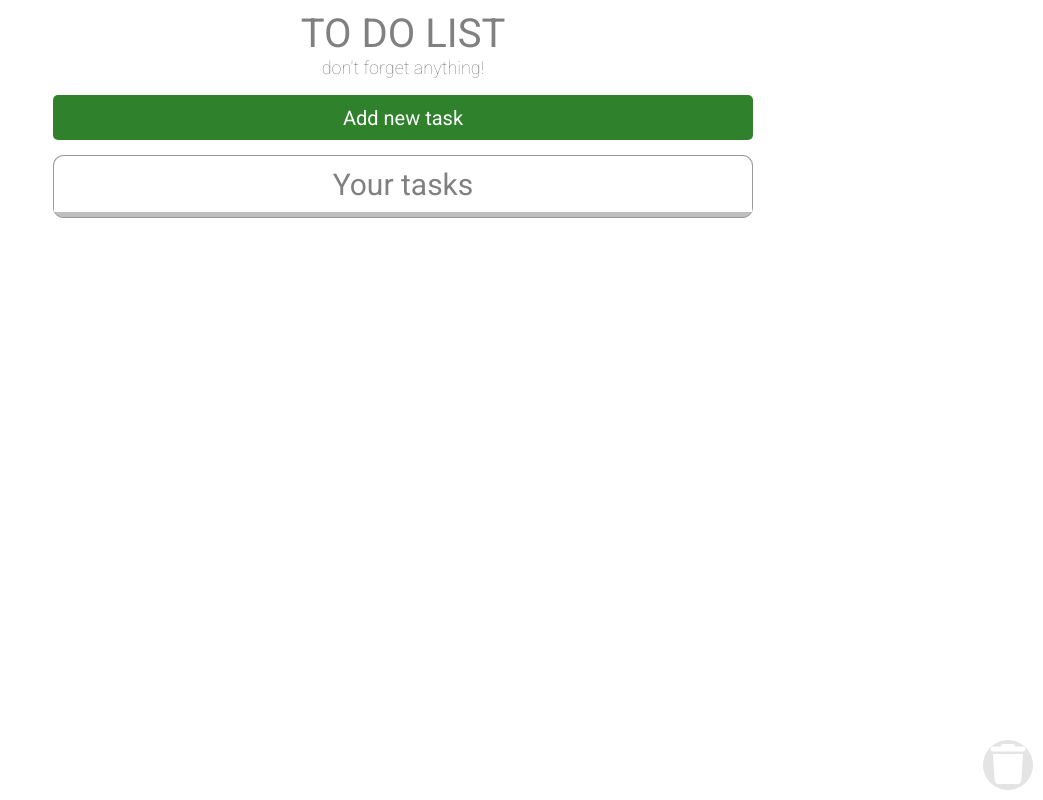
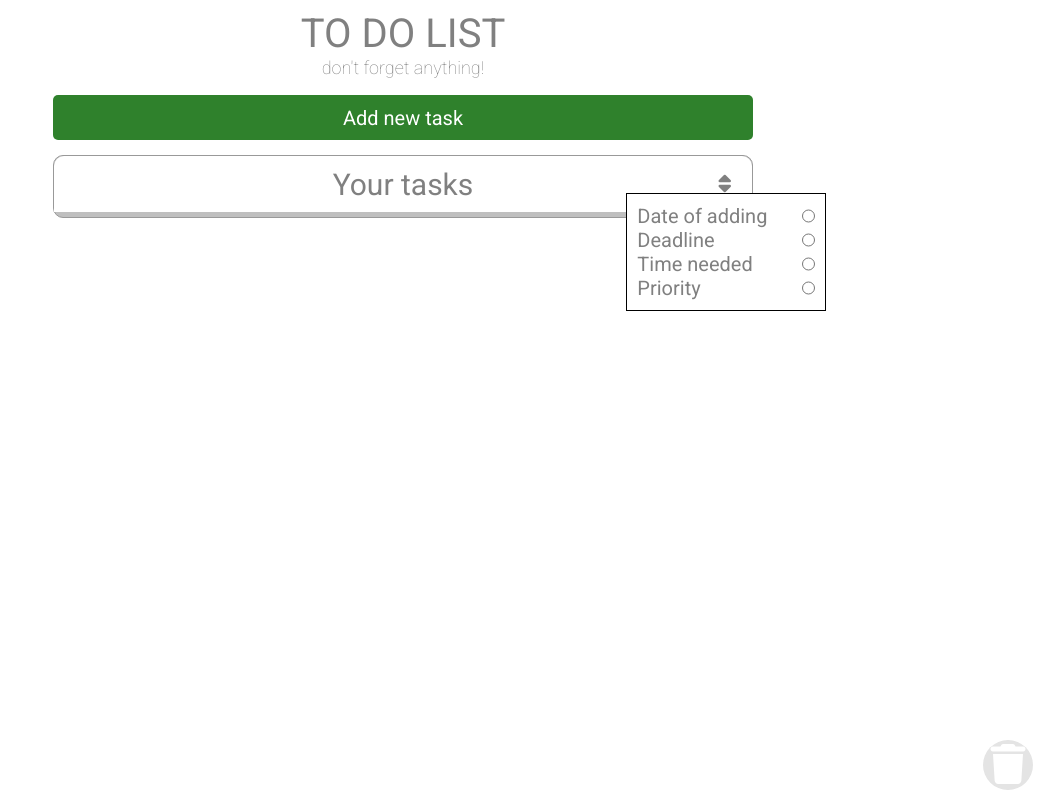
Before and after one commit to walczak1404/to-do-list, a plain HTML site: page index.html in a window 1280 px wide. Shown: the whole page, without its empty margins (237-1280 px from the left). Drawn offline with Linux system fonts and the light colour scheme.

Commit message:
improve sorting, add sort container on page

```diff
--- a/index.html
+++ b/index.html
@@ -54,11 +54,6 @@
                      <div class="prio-number" id="prio3">3</div>
                      <div class="prio-number" id="prio4">4</div>
                      <div class="prio-number" id="prio5">5</div>
-                     <!-- <div class="prio-number" id="prio6">6</div>
-                     <div class="prio-number" id="prio7">7</div>
-                     <div class="prio-number" id="prio8">8</div>
-                     <div class="prio-number" id="prio9">9</div>
-                     <div class="prio-number" id="prio10">10</div> -->
                   </div>
                </label>
                <button type="submit" id="submit-new-work">Add task</button>
@@ -70,27 +65,16 @@
       <div class="works-container">
          <div class="works-header">
             <h2>Your tasks</h2>
+            <i class="fa-solid fa-sort"></i>
+            <div id="sort-container">
+               <label>Date of adding <input type="radio" id="added-date-sort-option" class="selected-sort-type" name="sort-type"></label>
+               <label for="deadline-sort-option">Deadline <input type="radio" id="deadline-sort-option" name="sort-type"></label>
+               <label for="time-sort-option">Time needed <input type="radio" id="time-sort-option" name="sort-type"></label>
+               <label for="priority-sort-option">Priority <input type="radio" id="priority-sort-option" name="sort-type"></label>
+            </div>
          </div>
          <div class="works-list">
             <ul>
-               <!-- <li draggable="true" class="work">
-                  <h3 class="work-name">Some undone work with long name Lorem ipsum dolor sit amet consectetur adipisicing elit. Ab possimus nam debitis architecto alias dolor!</h3>
-                  <div class="work-info">
-                     <p class="added-info spec-info"><i class="fa-solid fa-calendar"></i> 01-14-2023</p>
-                     <p class="deadline-info spec-info"><i class="fa-solid fa-calendar-xmark"></i> 01-16-2023</p>
-                     <p class="time-info spec-info"><i class="fa-solid fa-clock"></i> 2h30min</p>
-                     <p class="priority-info spec-info"><i class="fa-solid fa-circle-exclamation"></i> 7</p>
-                  </div>
-               </li>
-               <li draggable="true" class="work">
-                  <h3 class="work-name">Some undone work</h3>
-                  <div class="work-info">
-                     <p class="added-info spec-info"><i class="fa-solid fa-calendar"></i> 01-14-2023</p>
-                     <p class="deadline-info spec-info"><i class="fa-solid fa-calendar-xmark"></i> 01-16-2023</p>
-                     <p class="time-info spec-info"><i class="fa-solid fa-clock"></i> 2h30min</p>
-                     <p class="priority-info spec-info"><i class="fa-solid fa-circle-exclamation"></i> 7</p>
-                  </div>
-               </li> -->
             </ul>
          </div>
          <!-- <div class="stats-container"></div> -->
--- a/scripts/works.js
+++ b/scripts/works.js
@@ -17,20 +17,22 @@ export class TaskElement {
    constructor(name, deadline, time, priority, addedDate) {
       this.taskTemplate = document.importNode(document.querySelector("#new-work-template").content, true);
 
-      const day = addedDate.getDate() < 10 ? `0${addedDate.getDate()}` : `${addedDate.getDate()}`;
-      const month = addedDate.getMonth()+1 < 10 ? `0${addedDate.getMonth()+1}` : `${addedDate.getMonth()+1}`;
+      const addedDay = addedDate.getDate() < 10 ? `0${addedDate.getDate()}` : `${addedDate.getDate()}`;
+      const addedMonth = addedDate.getMonth()+1 < 10 ? `0${addedDate.getMonth()+1}` : `${addedDate.getMonth()+1}`;
 
       this.taskTemplate.querySelector(".work-name").innerHTML += name;
-      this.taskTemplate.querySelector(".added-info").innerHTML += `${addedDate.getFullYear()}-${month}-${day}`;
+      this.taskTemplate.querySelector(".added-info").innerHTML += `${addedDate.getFullYear()}-${addedMonth}-${addedDay}`;
       this.taskTemplate.querySelector(".deadline-info").innerHTML += deadline;
       this.taskTemplate.querySelector(".time-info").innerHTML += time;
       this.taskTemplate.querySelector(".priority-info").innerHTML += priority;
    }
 
-   addObj(sortType) {
+   addObj(sortType, idx = 0) {
       const tasksListEl = document.querySelector(".works-list > ul");
       if(sortType === "ADDED-DATE") {
          tasksListEl.append(this.taskTemplate);
+      } else if(sortType ==="DEADLINE") {
+
       }
    }
 }
@@ -44,11 +46,11 @@ export class TasksList {
       if (this.sortType === "ADDED-DATE") {
          this.list.push(newTask);
       } else if(this.sortType === "DEADLINE") {
-         const idx = this.list.findIndex(t => new Date(t.deadline) >= newTask.deadline)
+         const idx = this.list.findIndex(t => Date.parse(t.deadline) >= new Date(newTask.deadline));
          this.list.splice(idx, 0, newTask);
       }
       localStorage.setItem(`task${this.list.length}`, JSON.stringify(newTask));
-      newTask.taskEl.addObj(this.sortType);
+      newTask.taskEl.addObj(this.sortType, idx);
       console.log(this.list);
    }
 
--- a/styles/works-list.css
+++ b/styles/works-list.css
@@ -23,10 +23,38 @@
    justify-content: center;
    background-color: white;
    border-radius: 10px 10px 0 0;
+   position: relative;
 }
 
 .works-header > h2 {
    font-weight: 400;
+}
+
+.fa-sort {
+   position: absolute;
+   right: 3%;
+   transition: .3s;
+}
+
+.fa-sort:hover {
+   transform: scale(1.2);
+}
+
+#sort-container {
+   position: absolute;
+   left: 82%;
+   top: 65%;
+   width: 200px;
+   border: 1px solid black;
+   display: flex;
+   flex-direction: column;
+   padding: 10px;
+   background-color: inherit;
+}
+
+#sort-container > label {
+   display: flex;
+   justify-content: space-between;
 }
 
 .works-list {
```
